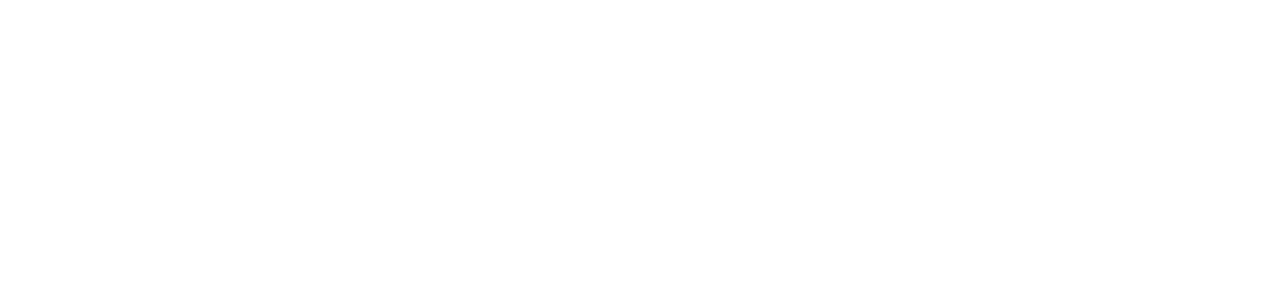
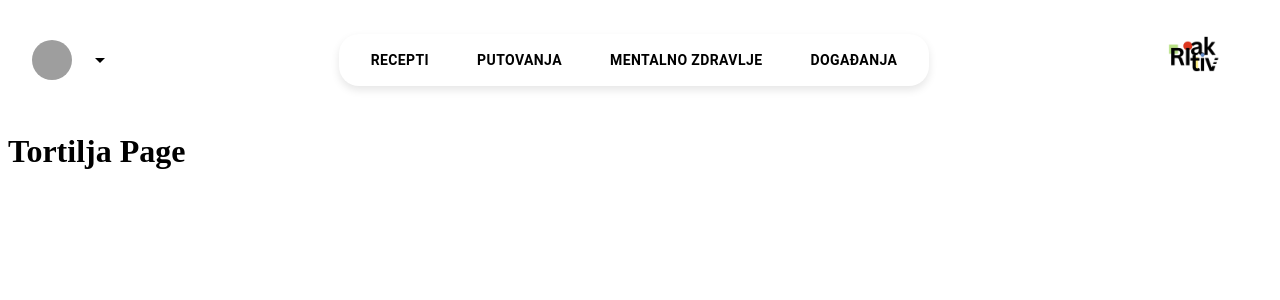
Before and after one commit to JustMarin94/Mindful-Journeys, a React (Vite) app: page /Mindful-Journeys/recepti/tortilja in a window 1280 px wide. Before the commit this address had no page. Shown: the top 300 px of the page. Built offline with nearby package versions, Linux system fonts and the light colour scheme; grey boxes are pictures that could not be loaded.

Commit message:
MAKNUTA naslovna dodana tortilja

```diff
--- a/src/App.jsx
+++ b/src/App.jsx
@@ -12,20 +12,22 @@ import ProfilLista from "./pages/ProfilLista";
 import ZdravljeBlog from "./pages/ZdravljeBlog";
 import PutovanjaGlavna from "./pages/PutovanjaGlavna";
 import Recepti from "./pages/Recepti";
-import Naslovna from "./pages/Naslovna";
+import Navbar from "./component/Navbar";
 import Login from "./pages/Login";
+import Tortilja from "./pages/Tortilja";
 
 function App() {
   return (
     <Router basename="/Mindful-Journeys">
+      <Navbar />
       <Routes>
         <Route path="/login" element={<Login />} />
-        <Route path="/" element={<Naslovna />} />
         <Route path="/profil" element={<Profil />} />
         <Route path="/profil/ranglista" element={<ProfilLista />} />
         <Route path="/recepti" element={<Recepti />} />
         <Route path="/recepti/doručak" element={<Doručak />} />
         <Route path="/recepti/ručak" element={<Ručak />} />
+        <Route path="/recepti/tortilja" element={<Tortilja />} />
         <Route path="/recepti/večera" element={<Večera />} />
         <Route path="/putovanja" element={<PutovanjaGlavna />} />
         <Route path="/putovanja/blog" element={<Blog />} />
--- a/src/pages/Naslovna.jsx
+++ /dev/null
@@ -1,10 +0,0 @@
-import Navbar from "../component/Navbar";
-
-export default function Naslovna() {
-  return (
-    <>
-      <Navbar />
-      <h1>Ovo je naslovna</h1>
-    </>
-  );
-}
--- a/src/pages/Recepti.jsx
+++ b/src/pages/Recepti.jsx
@@ -201,6 +201,7 @@ export default function Recepti() {
         Brz i ukusan obrok koji ćete obožavati...
       </Typography>
       <Box sx={{ display: "flex", justifyContent: "center", mt: 1 }}>
+        <Link to="/recepti/tortilja" style={{ textDecoration: "none" }}>
           <Button
             variant="contained"
             size="small"
@@ -208,6 +209,7 @@ export default function Recepti() {
           >
             Pogledaj Više
           </Button>
+        </Link>
       </Box>
     </CardContent>
   </Card>
--- /dev/null
+++ b/src/pages/Tortilja.jsx
@@ -0,0 +1,5 @@
+const Tortilja = () => {
+    return <h1>Tortilja Page</h1>;
+  };
+
+export default Tortilja;
```
Lines whose indentation alone changed are shown as unchanged.
